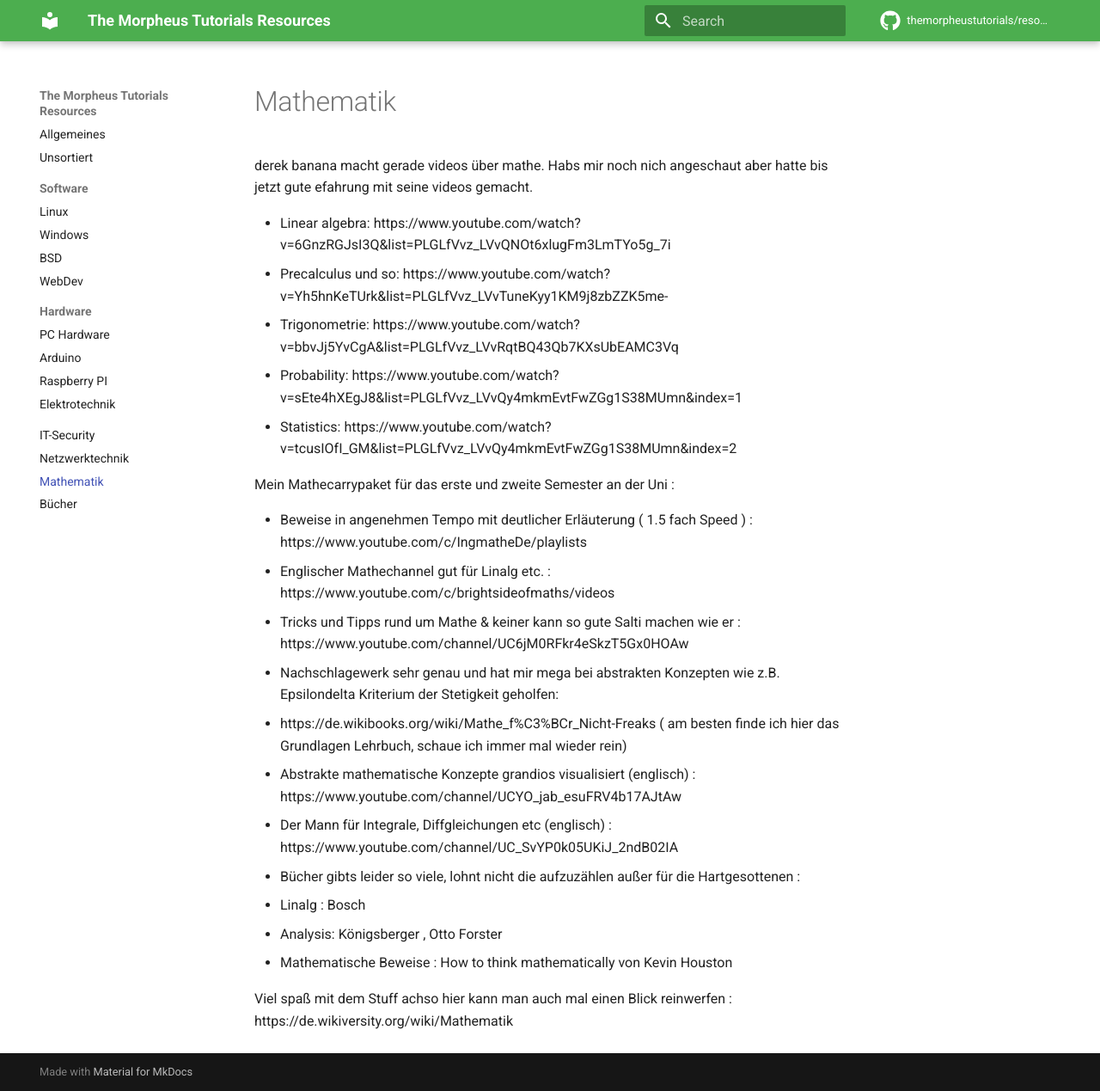
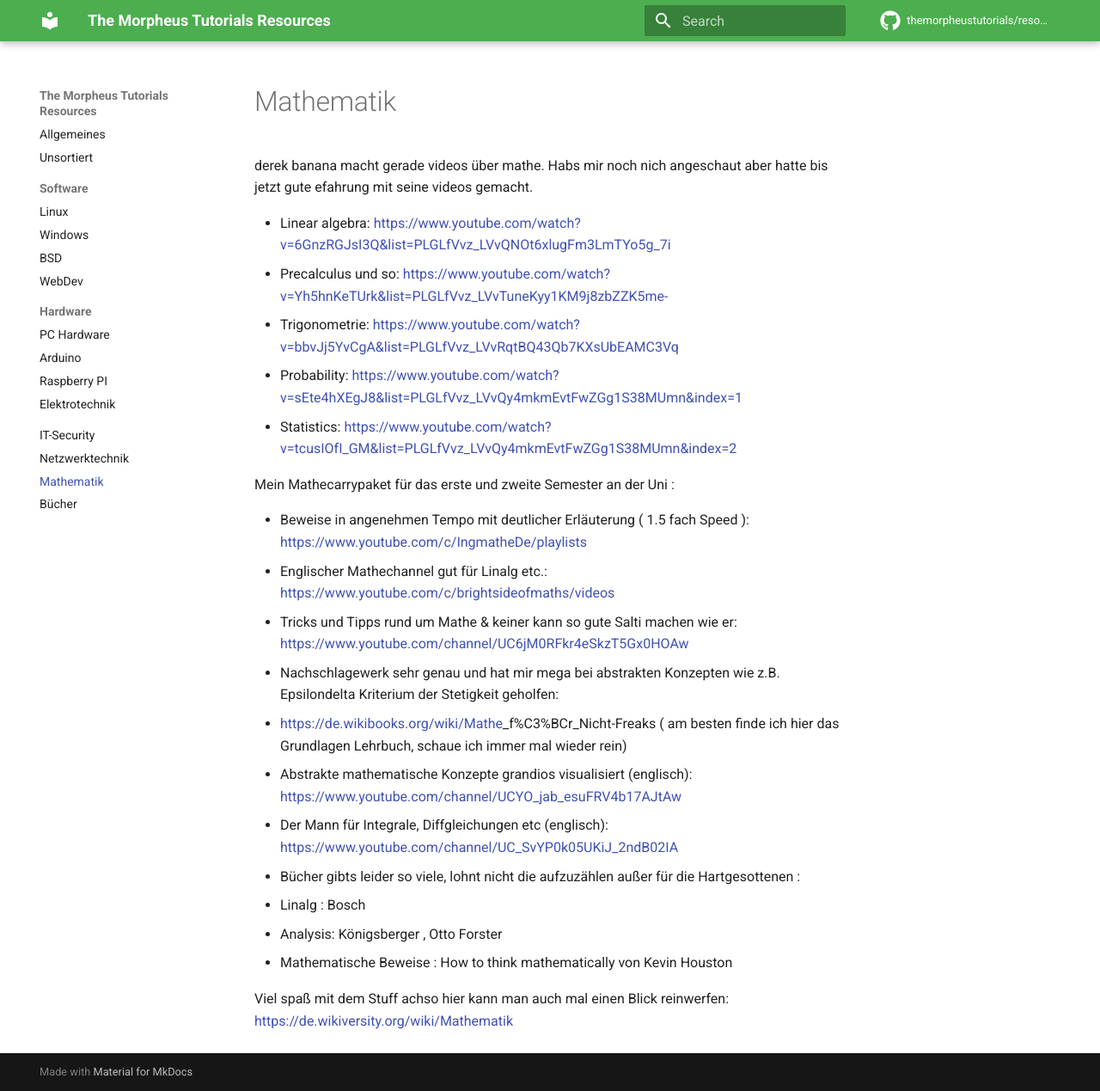
Before and after one commit to themorpheustutorials/resources, an MkDocs documentation site: the page built from docs/mathematik.md, in a window 1280 px wide and 1269 px high. Shown: the whole window at 86% size. Built offline with MkDocs 1.6.1 and Material for MkDocs 9.7.7, drawn with Linux system fonts in a browser that asks for light colours; comment, search, counter and statistics services are not loaded; part of the change alters nothing that is shown.

```diff
--- a/docs/mathematik.md
+++ b/docs/mathematik.md
@@ -1,25 +1,25 @@
 derek banana macht gerade videos über mathe. Habs mir noch nich angeschaut aber hatte bis jetzt gute efahrung mit seine videos gemacht.
 
-- Linear algebra: https://www.youtube.com/watch?v=6GnzRGJsI3Q&list=PLGLfVvz_LVvQNOt6xlugFm3LmTYo5g_7i
-- Precalculus und so: https://www.youtube.com/watch?v=Yh5hnKeTUrk&list=PLGLfVvz_LVvTuneKyy1KM9j8zbZZK5me-
-- Trigonometrie: https://www.youtube.com/watch?v=bbvJj5YvCgA&list=PLGLfVvz_LVvRqtBQ43Qb7KXsUbEAMC3Vq
-- Probability: https://www.youtube.com/watch?v=sEte4hXEgJ8&list=PLGLfVvz_LVvQy4mkmEvtFwZGg1S38MUmn&index=1
-- Statistics: https://www.youtube.com/watch?v=tcusIOfI_GM&list=PLGLfVvz_LVvQy4mkmEvtFwZGg1S38MUmn&index=2
+- Linear algebra: [https://www.youtube.com/watch?v=6GnzRGJsI3Q&list=PLGLfVvz_LVvQNOt6xlugFm3LmTYo5g_7i](https://www.youtube.com/watch?v=6GnzRGJsI3Q&list=PLGLfVvz_LVvQNOt6xlugFm3LmTYo5g_7i)
+- Precalculus und so: [https://www.youtube.com/watch?v=Yh5hnKeTUrk&list=PLGLfVvz_LVvTuneKyy1KM9j8zbZZK5me-](https://www.youtube.com/watch?v=Yh5hnKeTUrk&list=PLGLfVvz_LVvTuneKyy1KM9j8zbZZK5me-)
+- Trigonometrie: [https://www.youtube.com/watch?v=bbvJj5YvCgA&list=PLGLfVvz_LVvRqtBQ43Qb7KXsUbEAMC3Vq](https://www.youtube.com/watch?v=bbvJj5YvCgA&list=PLGLfVvz_LVvRqtBQ43Qb7KXsUbEAMC3Vq)
+- Probability: [https://www.youtube.com/watch?v=sEte4hXEgJ8&list=PLGLfVvz_LVvQy4mkmEvtFwZGg1S38MUmn&index=1](https://www.youtube.com/watch?v=sEte4hXEgJ8&list=PLGLfVvz_LVvQy4mkmEvtFwZGg1S38MUmn&index=1)
+- Statistics: [https://www.youtube.com/watch?v=tcusIOfI_GM&list=PLGLfVvz_LVvQy4mkmEvtFwZGg1S38MUmn&index=2](https://www.youtube.com/watch?v=tcusIOfI_GM&list=PLGLfVvz_LVvQy4mkmEvtFwZGg1S38MUmn&index=2)
 
 
 Mein Mathecarrypaket für das erste und zweite Semester an der Uni :
 
-- Beweise in angenehmen Tempo mit deutlicher Erläuterung ( 1.5 fach Speed ) : https://www.youtube.com/c/IngmatheDe/playlists
-- Englischer Mathechannel gut für Linalg etc.  : https://www.youtube.com/c/brightsideofmaths/videos
-- Tricks und Tipps rund um Mathe & keiner kann so gute Salti machen wie er : https://www.youtube.com/channel/UC6jM0RFkr4eSkzT5Gx0HOAw
+- Beweise in angenehmen Tempo mit deutlicher Erläuterung ( 1.5 fach Speed ): [https://www.youtube.com/c/IngmatheDe/playlists](https://www.youtube.com/c/IngmatheDe/playlists)
+- Englischer Mathechannel gut für Linalg etc.: [https://www.youtube.com/c/brightsideofmaths/videos](https://www.youtube.com/c/brightsideofmaths/videos)
+- Tricks und Tipps rund um Mathe & keiner kann so gute Salti machen wie er: [https://www.youtube.com/channel/UC6jM0RFkr4eSkzT5Gx0HOAw](https://www.youtube.com/channel/UC6jM0RFkr4eSkzT5Gx0HOAw)
 - Nachschlagewerk sehr genau und hat mir mega bei abstrakten Konzepten wie z.B. Epsilondelta Kriterium der Stetigkeit geholfen:
-- https://de.wikibooks.org/wiki/Mathe_f%C3%BCr_Nicht-Freaks ( am besten finde ich hier das Grundlagen Lehrbuch, schaue ich immer mal wieder rein)
-- Abstrakte mathematische Konzepte grandios visualisiert  (englisch) : https://www.youtube.com/channel/UCYO_jab_esuFRV4b17AJtAw
-- Der Mann für Integrale, Diffgleichungen etc (englisch) : https://www.youtube.com/channel/UC_SvYP0k05UKiJ_2ndB02IA
+- [https://de.wikibooks.org/wiki/Mathe](https://de.wikibooks.org/wiki/Mathe)_f%C3%BCr_Nicht-Freaks ( am besten finde ich hier das Grundlagen Lehrbuch, schaue ich immer mal wieder rein)
+- Abstrakte mathematische Konzepte grandios visualisiert  (englisch): [https://www.youtube.com/channel/UCYO_jab_esuFRV4b17AJtAw](https://www.youtube.com/channel/UCYO_jab_esuFRV4b17AJtAw)
+- Der Mann für Integrale, Diffgleichungen etc (englisch): [https://www.youtube.com/channel/UC_SvYP0k05UKiJ_2ndB02IA](https://www.youtube.com/channel/UC_SvYP0k05UKiJ_2ndB02IA)
 
 - Bücher gibts leider so viele, lohnt nicht die aufzuzählen außer für die Hartgesottenen :
 - Linalg :  Bosch
 - Analysis: Königsberger , Otto  Forster
 - Mathematische Beweise : How to think mathematically von Kevin Houston
 
-Viel spaß mit dem Stuff achso hier kann man auch mal einen Blick reinwerfen : https://de.wikiversity.org/wiki/Mathematik
+Viel spaß mit dem Stuff achso hier kann man auch mal einen Blick reinwerfen: [https://de.wikiversity.org/wiki/Mathematik](https://de.wikiversity.org/wiki/Mathematik)
```
